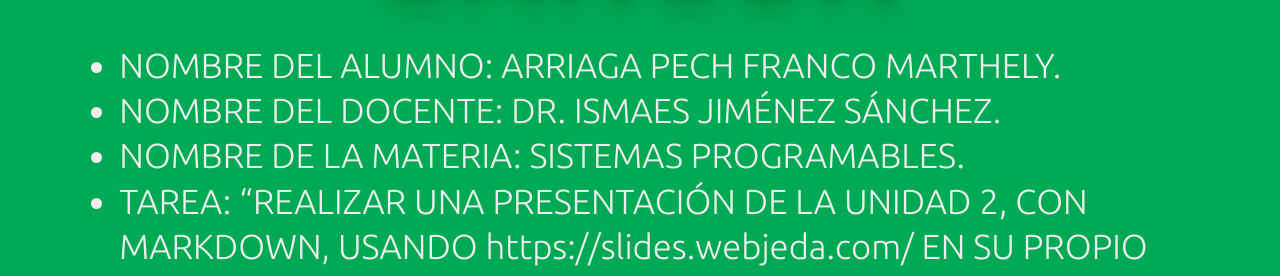
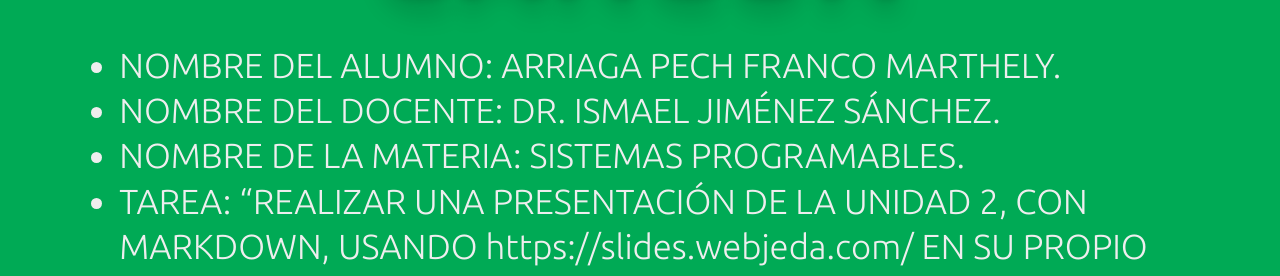
Before and after one commit to francoarriaga/tarea994, a Jekyll site: the page built from _posts/2016-07-01-presentation-1.md, in a window 1280 px wide. Shown: the part 498-774 px from the top of the page. Built offline with Jekyll 4.4.1, drawn with Linux system fonts in a browser that asks for light colours.

Commit message:
Update 2016-07-01-presentation-1.md

```diff
--- a/_posts/2016-07-01-presentation-1.md
+++ b/_posts/2016-07-01-presentation-1.md
@@ -8,7 +8,7 @@ slides:
    slide-data: |
      <ul style="font-size: 30px;">
        <li>NOMBRE DEL ALUMNO: ARRIAGA PECH FRANCO MARTHELY.</li>
-       <li>NOMBRE DEL DOCENTE: DR. ISMAES JIMÉNEZ SÁNCHEZ.</li>
+       <li>NOMBRE DEL DOCENTE: DR. ISMAEL JIMÉNEZ SÁNCHEZ.</li>
        <li>NOMBRE DE LA MATERIA: SISTEMAS PROGRAMABLES.</li>
        <li>TAREA: “REALIZAR UNA PRESENTACIÓN DE LA UNIDAD 2, CON MARKDOWN, USANDO https://slides.webjeda.com/ EN SU PROPIO REPOSITORIO
             DE SLIDES”.
```
